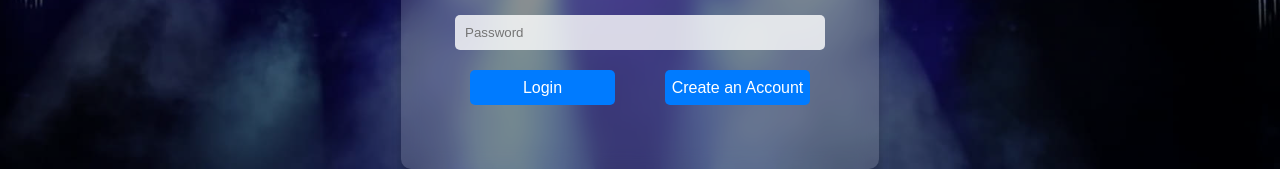
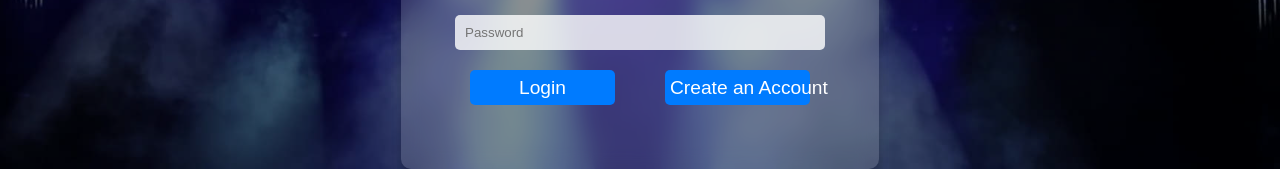
Before and after one commit to nolangrossi/Eventure, a React (Vite) app in the folder client/: page /login in a window 1280 px wide. Shown: the part 412-581 px from the top of the page. Built offline with nearby package versions, Linux system fonts and the light colour scheme.

Commit message:
Modified the button size

```diff
--- a/client/src/styles/login.css
+++ b/client/src/styles/login.css
@@ -97,7 +97,7 @@ html, body {
   border: none;
   border-radius: 5px;
   cursor: pointer;
-  font-size: 1rem;
+  font-size: 1.2rem;
   text-align: center;
   white-space: nowrap;
 }
@@ -110,7 +110,7 @@ html, body {
   border: none;
   border-radius: 5px;
   cursor: pointer;
-  font-size: 2rem;
+  font-size: 1rem;
 }
 
 .create-account-btn:hover {
```
